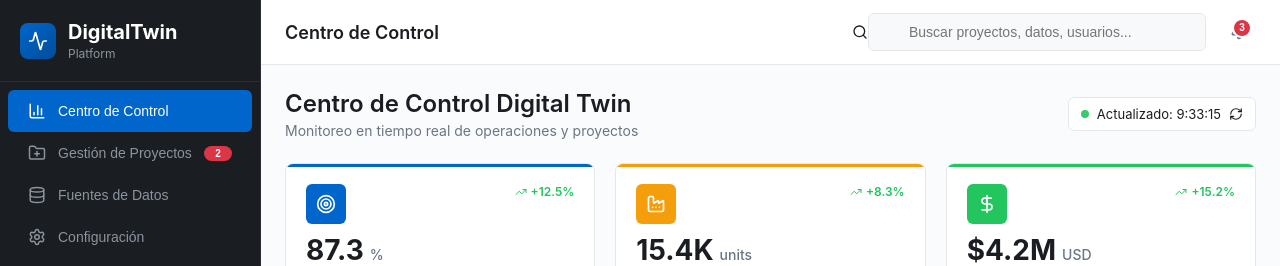
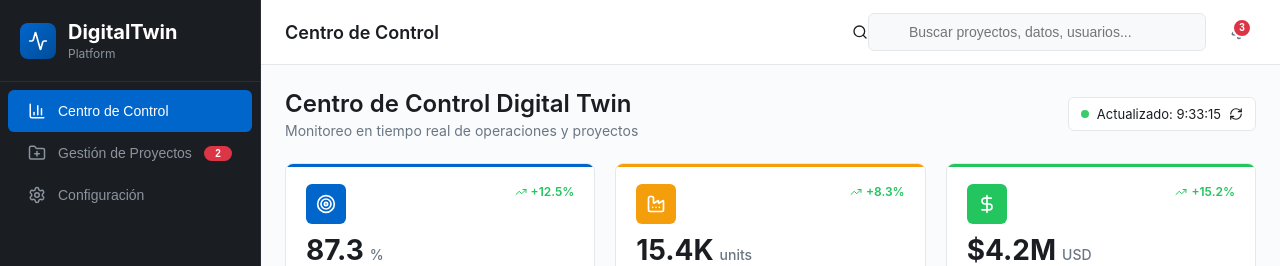
Before and after one commit to BuildingBlocksTeam/DemoPetro, a React (Create React App) app: page / in a window 1280 px wide. Shown: the top 266 px of the page. Built offline with nearby package versions, Linux system fonts and the light colour scheme.

Commit message:
Update App.js

```diff
--- a/src/App.js
+++ b/src/App.js
@@ -33,12 +33,6 @@ const DTApp = () => {
       label: 'Gestión de Proyectos',
       icon: FolderPlus,
       notifications: 2
-    },
-    {
-      id: 'data',
-      label: 'Fuentes de Datos',
-      icon: Database,
-      notifications: 0
     },
     {
       id: 'configuration',
```
